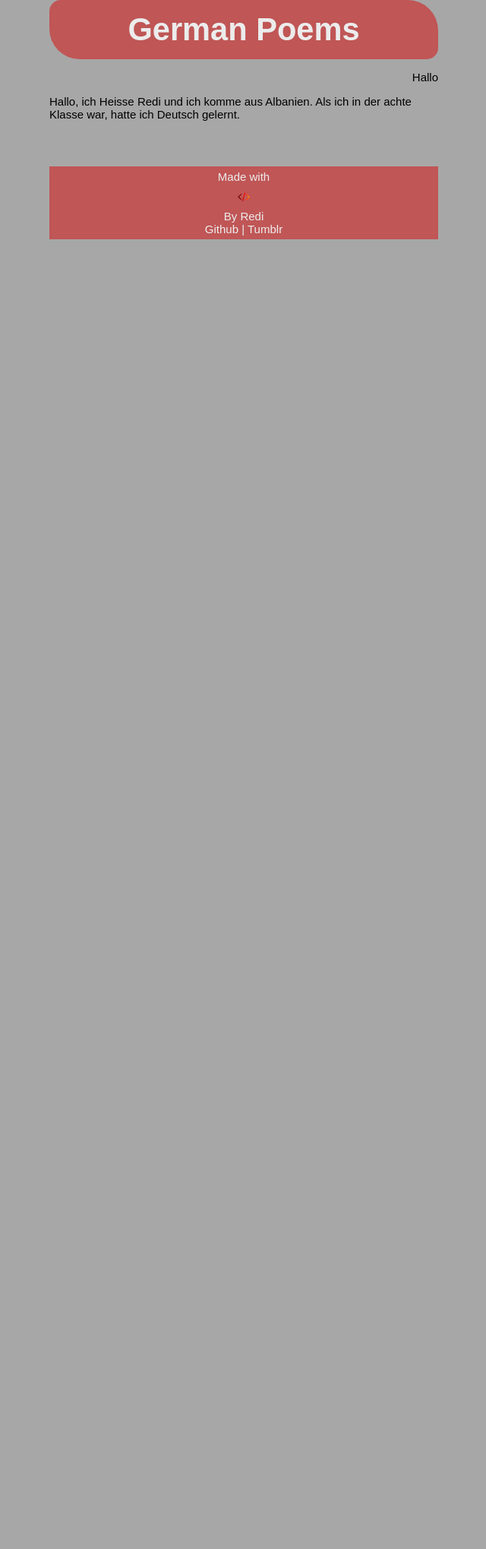
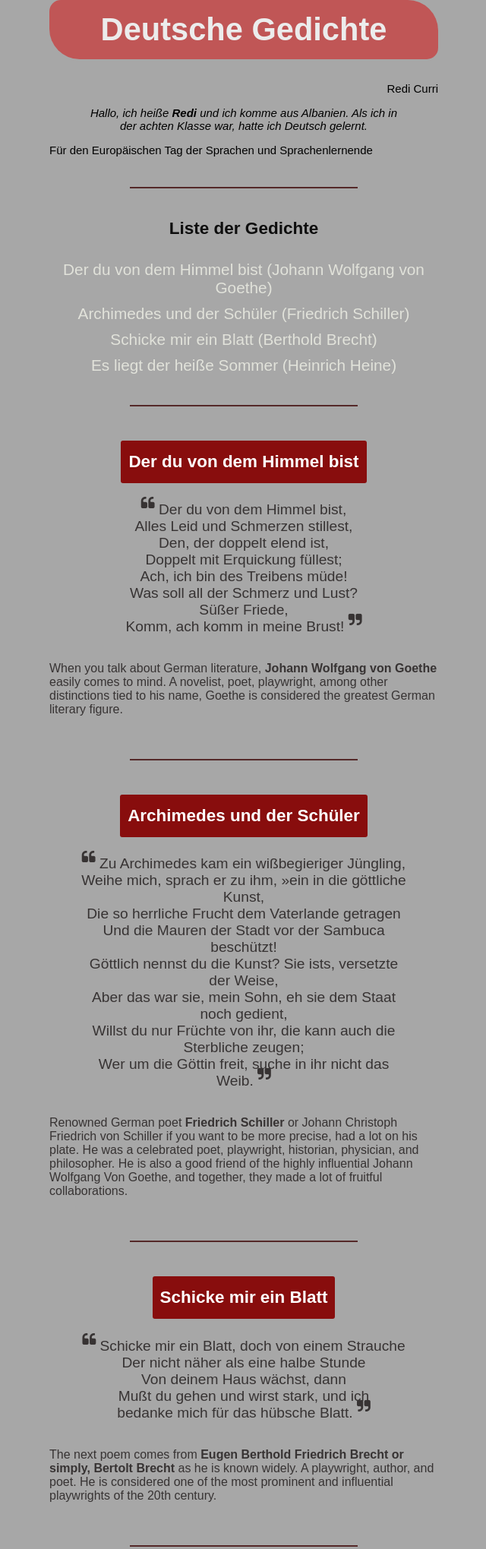
Before and after one commit to 4redi/German-Poems, a website: page index.html in a window 1280 px wide. Shown: the top 2039 px of the page at 76% size, without its empty margins (319-959 px from the left). Before the commit the page ends 800 px from the top, so only its background shows below. Drawn offline with Linux system fonts and the light colour scheme; a web font is replaced by a local one.

Commit message:
Poems
Finished with poems

```diff
--- a/index.html
+++ b/index.html
@@ -5,24 +5,138 @@
     <meta name="viewport" content="width=device-width, initial-scale=1.0">
     <link rel="stylesheet" href="https://cdnjs.cloudflare.com/ajax/libs/font-awesome/4.7.0/css/font-awesome.min.css">
     <link rel="stylesheet" href="dist/styles/main.css">
-    <title>German Poems</title>
+    <title>Gedichte</title>
 </head>
 <body>
     <header class="my-header">
-     <h1>German Poems</h1>
+     <h1>Deutsche Gedichte</h1>
     </header>
 <main class="my-main">
-<div class="intro">
-<p class="right">Hallo</p>
-<p class="left">Hallo, ich Heisse Redi und ich komme aus Albanien. Als ich in der achte Klasse war, hatte ich Deutsch gelernt.</p>
+<section id="intro">
+        <p class="right">Redi Curri</p>
+        <p class="center">Hallo, ich heiße <b>Redi</b> und ich komme aus Albanien. Als ich in der achten Klasse war, hatte ich Deutsch gelernt.</p>
+<p class="left">Für den Europäischen Tag der Sprachen und Sprachenlernende</p>
+</section>
+
+<hr>
+
+<section id="table-of-contents" class="center">
+    <H2>Liste der Gedichte</H2>
+    <ul>
+        <li><a href="#erste-gedichte">Der du von dem Himmel bist (Johann Wolfgang von Goethe)</a></li>
+        <li> <a href="#zweite-gedichte">Archimedes und der Schüler (Friedrich Schiller)</a></li>
+        <li><a href="#dritte-gedichte">Schicke mir ein Blatt (Berthold Brecht)</a></li>
+        <li><a href="#vierte-gedichte">Es liegt der heiße Sommer (Heinrich Heine)</a></li>
+    </ul>
+</section>
+
+<hr>
+
+<section id="poems-german">
+<!--Der du von dem Himmel bist (Johann Wolfgang von Goethe)-->
+<article class="card" id="erste-gedichte">
+<div class="poem">
+    <h3 class="poet">Der du von dem Himmel bist</h3>
+    <blockquote>
+        <i class="fa fa-quote-left quote"></i>
+        Der du von dem Himmel bist,<br>
+Alles Leid und Schmerzen stillest,<br>
+Den, der doppelt elend ist,<br>
+Doppelt mit Erquickung füllest;<br>
+Ach, ich bin des Treibens müde!<br>
+Was soll all der Schmerz und Lust?<br>
+Süßer Friede,<br>
+Komm, ach komm in meine Brust! <i class="fa fa-quote-right quote"></i><br>
+    </blockquote>
+    <p class="poem-eng">When you talk about German literature, <b>Johann Wolfgang von Goethe</b> easily comes to mind. A novelist, poet, playwright, among other distinctions tied to his name, Goethe is considered the greatest German literary figure.</p>
 </div>
+</article>
+<hr>
+<!--Zweite-->
+<article class="card" id="zweite-gedichte">
+    <div class="poem">
+        <h3 class="poet">Archimedes und der Schüler </h3>
+        <blockquote>
+            <i class="fa fa-quote-left quote"></i>
+
+Zu Archimedes kam ein wißbegieriger Jüngling,<br>
+
+Weihe mich, sprach er zu ihm, »ein in die göttliche Kunst,<br>
+
+Die so herrliche Frucht dem Vaterlande getragen<br>
+
+Und die Mauren der Stadt vor der Sambuca beschützt!<br>
+
+Göttlich nennst du die Kunst? Sie ists, versetzte der Weise,<br>
+
+Aber das war sie, mein Sohn, eh sie dem Staat noch gedient,<br>
+
+Willst du nur Früchte von ihr, die kann auch die Sterbliche zeugen;<br>
+
+Wer um die Göttin freit, suche in ihr nicht das Weib. <i class="fa fa-quote-right quote"></i><br>
+        </blockquote>
+        <p class="poem-eng">Renowned German poet <b>Friedrich Schiller</b> or Johann Christoph Friedrich von Schiller if you want to be more precise, had a lot on his plate. He was a celebrated poet, playwright, historian, physician, and philosopher.
+
+            He is also a good friend of the highly influential Johann Wolfgang Von Goethe, and together, they made a lot of fruitful collaborations.</p>
+    </div>
+    </article>
+    <hr>
+
+<!--Dritte-->
+    <article class="card" id="dritte-gedichte">
+        <div class="poem">
+            <h3 class="poet">Schicke mir ein Blatt</h3>
+            <blockquote>
+                <i class="fa fa-quote-left quote"></i>
+                Schicke mir ein Blatt, doch von einem Strauche<br>
+
+                Der nicht näher als eine halbe Stunde<br>
+
+                Von deinem Haus wächst, dann<br>
+
+                Mußt du gehen und wirst stark, und ich<br>
+
+                bedanke mich für das hübsche Blatt.
+
+                 <i class="fa fa-quote-right quote"></i><br>
+            </blockquote>
+            <p class="poem-eng">The next poem comes from <b>Eugen Berthold Friedrich Brecht or simply, Bertolt Brecht</b> as he is known widely. A playwright, author, and poet. He is considered one of the most prominent and influential playwrights of the 20th century.</p>
+        </div>
+        </article>
+        <hr>
+<!--Vierte-->
+
+        <article class="card" id="vierte-gedichte">
+            <div class="poem">
+                <h3 class="poet">Es liegt der heiße Sommer</h3>
+                <blockquote>
+                    <i class="fa fa-quote-left quote"></i>
+                    Es liegt der heiße Sommer<br>
+
+                    Auf deinen Wängelein;<br>
+
+                    Es liegt der Winter, der kalte,<br>
+
+                    In deinem Herzchen klein.<br>
+
+                    Das wird sich bei dir ändern,<br>
+
+                    Du Vielgeliebte mein!<br>
+
+                    Der Winter wird auf den Wangen,
+                    <br>
+                    Der Sommer im Herzen sein. <i class="fa fa-quote-right quote"></i><br>
+                </blockquote>
+                <p class="poem-eng">German-Jewish poet <b>Heinrich Heine</b> is well-loved for his lyric poetry that dwells on romantic themes. He was also an essayist, journalist, and a literary critic.</p>
+            </div>
+            </article>
+            <hr>
+</section>
 </main>
 
     <footer class="footer">
-        <p>Made with </p>
-        <i class="fa fa-code logo"></i>
-        <p>By Redi</p> <a href="#" target="_blank">Github</a> |
-        <a href="#" target="_blank">Tumblr</a>
+        Made with <i class="fa fa-heart logo" ></i> by  Redi - <a href="https://github.com/4redi" target="_blank" rel=" " class="link">GitHub</a> |
+			<a href="https://cambiare.tumblr.com/" target="_blank" rel=" " class="link">Tumblr</a>
 
     </footer>
 </body>
```
